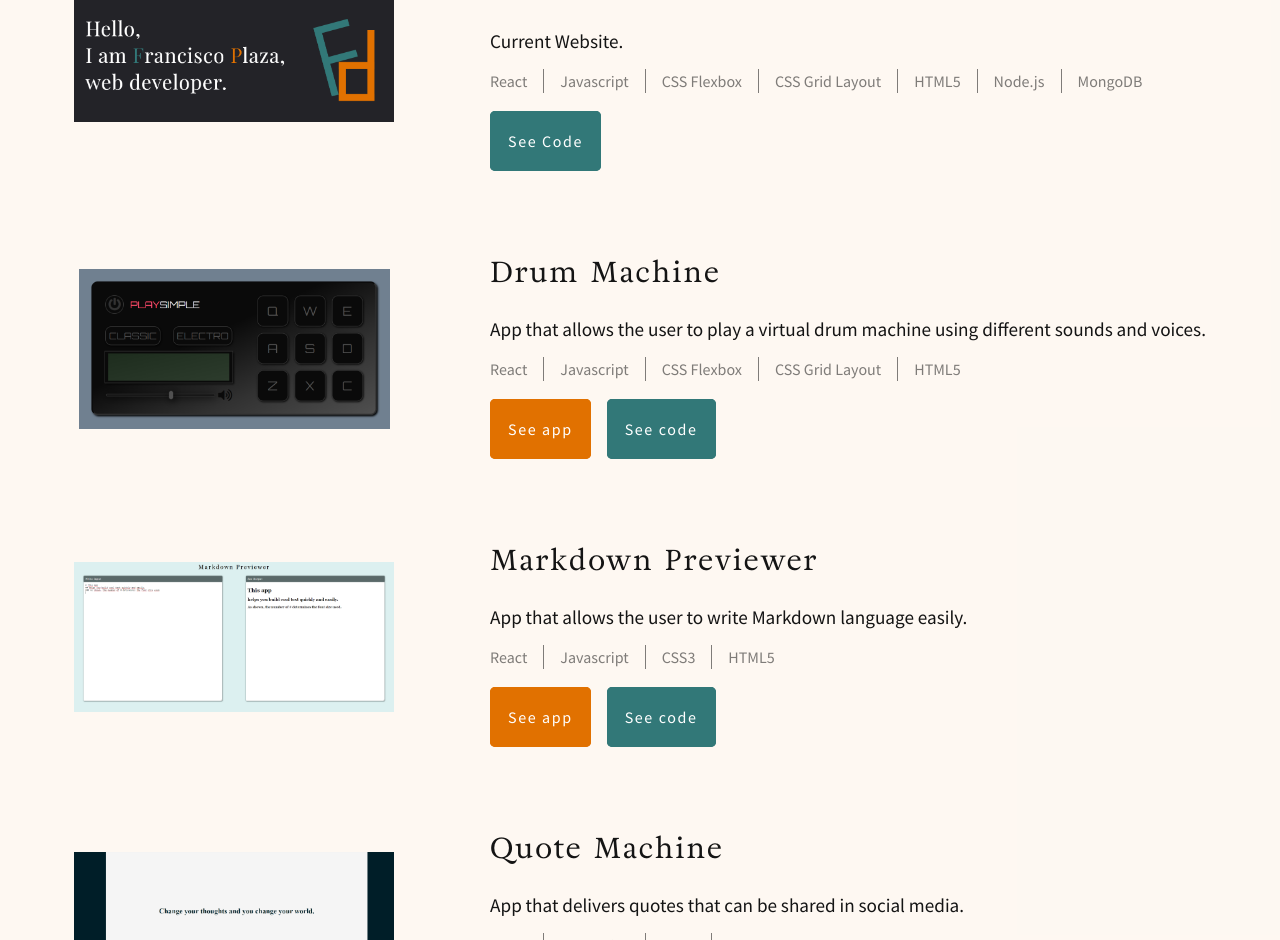
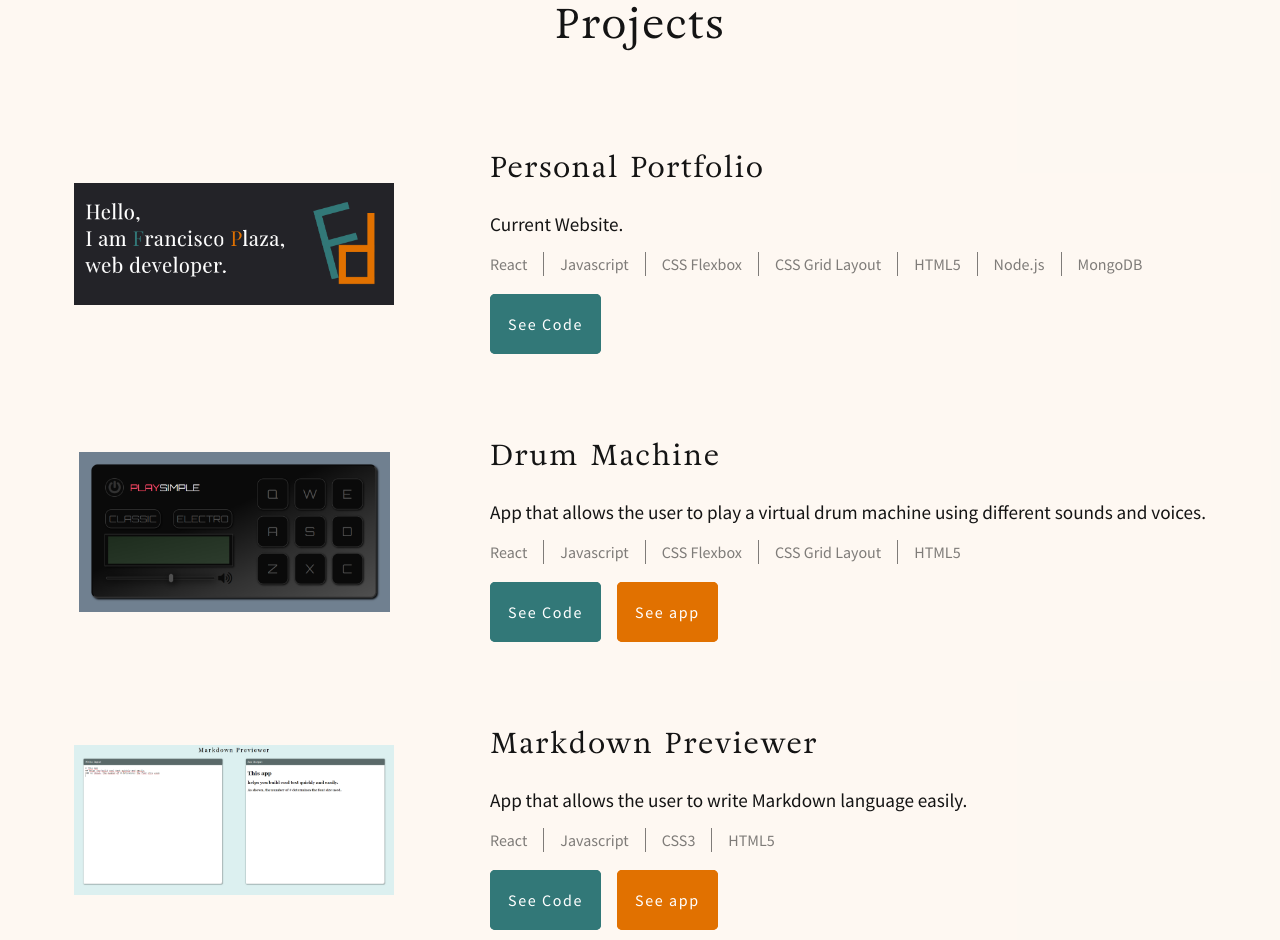
Before and after one commit to fjplaurr/portfolio, a React (Create React App) app in the folder client/: page / in a window 1280 px wide. Shown: the part 1860-2800 px from the top of the page. Built offline with nearby package versions, Linux system fonts and the light colour scheme.

Commit message:
Animation make

```diff
--- a/client/src/components/Nav.css
+++ b/client/src/components/Nav.css
@@ -27,6 +27,10 @@
   transition: 0.2s ease-in-out;
 }
 
+.logoNav{
+  justify-self: left;
+}
+
 @media only screen and (max-width: 767px) {
   .anchorNav {
     padding: 0.5rem 0.5rem;
--- a/client/src/components/Nav.jsx
+++ b/client/src/components/Nav.jsx
@@ -1,4 +1,5 @@
 import React from 'react';
+import personalLogo from '../../images/personalLogo.svg';
 
 
 export default function Nav() {
@@ -9,6 +10,7 @@ export default function Nav() {
                 <a href="#skills" className="anchorNav">Skills</a>
                 <a href="#gridWrapper" className="anchorNav">Portfolio</a>
                 <a href="#footer" className="anchorNav">Contact</a>
+                <a className="anchorNav logoNav"><img src={personalLogo}></img></a>
             </nav>
         </div>
     )
--- /dev/null
+++ b/client/src/components/Project.jsx
@@ -0,0 +1,79 @@
+import React from 'react';
+
+
+export default class Project extends React.Component {
+    constructor(props) {
+        super(props);
+        this.handleHover = this.handleHover.bind(this);
+        this.state = {
+            appearState: 'show'
+        }
+        this.refProject = React.createRef();
+    }
+
+
+    componentDidMount() {
+        window.addEventListener('scroll', this._calcScroll.bind(this));
+    }
+
+    _calcScroll() {
+        var diffHeight = this.refProject.current.getBoundingClientRect().top - window.innerHeight;
+        if (diffHeight < -200) {
+            this.setState({
+                appearState: 'show'
+            });
+        } else {
+            this.setState({
+                appearState: 'hide'
+            });
+        }
+    }
+
+    componentWillUnmount() {
+        window.removeEventListener('scroll', this._calcScroll)
+    }
+
+    handleHover = (e) => {
+        var classN = e.target.className;
+        if (classN.includes('drumMachineImgGif'))
+            e.target.style.backgroundImage = `url("https://res.cloudinary.com/fjplaurr/image/upload/v1568989863/Web%20Development/Images/Portfolio/Drum%20Machine/drumMachineProd.gif?p${new Date().getTime()}")`;
+
+        if (classN.includes('quoteMachineImgGif'))
+            e.target.style.backgroundImage = `url("https://res.cloudinary.com/fjplaurr/image/upload/v1568990523/Web%20Development/Images/Portfolio/Random%20Quote%20Machine/quoteMachineProd_oycuwz.gif?p${new Date().getTime()}")`;
+
+        if (classN.includes('markdownPreviewerGif'))
+            e.target.style.backgroundImage = `url("https://res.cloudinary.com/fjplaurr/image/upload/v1568997796/Web%20Development/Images/Portfolio/Mardown%20Previewer/markdownPreviewerProd_whwafa.gif?p${new Date().getTime()}")`;
+
+        if (classN.includes('personalPortfolioGif'))
+            e.target.style.backgroundImage = `url("https://res.cloudinary.com/fjplaurr/image/upload/v1569061401/Web%20Development/Images/Portfolio/Personal%20Portfolio/personalPortfolioGif_racnqc.gif?p${new Date().getTime()}")`;
+    }
+
+    handleOut = (e) => {
+        e.target.style.backgroundImage = "none";
+    }
+
+    render() {
+        return (
+            <article ref={this.refProject} className={this.state.appearState}>
+                <div onMouseOver={this.handleHover} onMouseOut={this.handleOut} className={`image ${this.props.pngImg}`}  >
+                    <div className={`image imageGif ${this.props.gifImg}`}></div>
+                </div >
+                <div className="projectInfo">
+                    <h3>{this.props.projectName}</h3>
+                    <p>{this.props.projectDescription}</p>
+                    <ul className="technologies">
+                        {this.props.technoUsed.map(
+                            (techno, i) => <li key={i}>{techno}</li>
+                        )}
+                    </ul>
+                    <ul className="appRepoButtons">
+                        <li><a href={this.props.repoLink} target="_blank" className="repoAnchor">See Code</a></li>
+                        {this.props.appLink !== '' &&
+                            <li><a href={this.props.appLink} target="_blank" className="appAnchor" style={{ visibility: this.props.appLink == '' ? "hidden" : "visible" }}>See app</a></li>
+                        }
+                    </ul>
+                </div>
+            </article>
+        )
+    }
+}
--- a/client/src/components/ProjectsContainer.css
+++ b/client/src/components/ProjectsContainer.css
@@ -4,8 +4,8 @@
   justify-content: center;
   align-items: center;
   background-color: var(--white);
-  padding-bottom: 5rem;
-  padding-top: 6rem;
+  padding-bottom: 10rem;
+  padding-top: 14rem;
   background-color: rgb(225, 113, 0, 0.05);
 }
 
@@ -14,6 +14,21 @@
   flex-direction: column;
   justify-content: center;
   align-items: center;
+}
+
+.show {
+  animation: showX 1s;
+}
+
+.hide {
+  transition: opacity 1s;
+  opacity: 0;
+}
+
+@keyframes opaci {
+  to {
+    opacity: 0;
+  }
 }
 
 .projects article {
@@ -61,8 +76,17 @@
   box-sizing: border-box;
 }
 
+@keyframes showX {
+  from {
+    transform: translateX(-1000px);
+  }
+  to {
+    transform: translateX(0px);
+  }
+}
+
 .gridWrapper h2 {
-  padding: 0 0 1.5rem 0;
+  padding: 2rem 0 3rem 0;
   color: var(--black);
 }
 
@@ -86,7 +110,6 @@
   border: 2px solid rgb(50, 120, 120, 1);
   color: white;
   background-color: var(--green);
-
 }
 
 .appAnchor {
--- a/client/src/components/ProjectsContainer.jsx
+++ b/client/src/components/ProjectsContainer.jsx
@@ -1,118 +1,29 @@
 import React from 'react';
+import Project from './Project';
 
 
 
 export default class ProjectsContainer extends React.Component {
     constructor(props) {
         super(props);
-        this.handleHover = this.handleHover.bind(this);
-    }
-
-    handleHover = (e) => {
-        var classN = e.target.className;
-        if (classN.includes('drumMachineImgGif'))
-            e.target.style.backgroundImage = `url("https://res.cloudinary.com/fjplaurr/image/upload/v1568989863/Web%20Development/Images/Portfolio/Drum%20Machine/drumMachineProd.gif?p${new Date().getTime()}")`;
-
-        if (classN.includes('quoteMachineImgGif'))
-            e.target.style.backgroundImage = `url("https://res.cloudinary.com/fjplaurr/image/upload/v1568990523/Web%20Development/Images/Portfolio/Random%20Quote%20Machine/quoteMachineProd_oycuwz.gif?p${new Date().getTime()}")`;
-
-        if (classN.includes('markdownPreviewerGif'))
-            e.target.style.backgroundImage = `url("https://res.cloudinary.com/fjplaurr/image/upload/v1568997796/Web%20Development/Images/Portfolio/Mardown%20Previewer/markdownPreviewerProd_whwafa.gif?p${new Date().getTime()}")`;
-
-        if (classN.includes('personalPortfolioGif'))
-            e.target.style.backgroundImage = `url("https://res.cloudinary.com/fjplaurr/image/upload/v1569061401/Web%20Development/Images/Portfolio/Personal%20Portfolio/personalPortfolioGif_racnqc.gif?p${new Date().getTime()}")`;
-    }
-
-    handleOut = (e) => {
-        e.target.style.backgroundImage = "none";
+        this.refProject = React.createRef();
     }
 
     render() {
         return (
             <div className="gridWrapper" id="gridWrapper">
                 <h2>Projects</h2>
-                <div className="projects">
-                    <article>
-                        <div onMouseOver={this.handleHover} onMouseOut={this.handleOut} className="image portfolioImgPng">
-                            <div className="image imageGif personalPortfolioGif"></div>
-                        </div >
-                        <div className="projectInfo">
-                            <h3>Personal Portfolio</h3>
-                            <p>Current Website.</p>
-                            <ul className="technologies">
-                                <li>React</li>
-                                <li>Javascript</li>
-                                <li>CSS Flexbox</li>
-                                <li>CSS Grid Layout</li>
-                                <li>HTML5</li>
-                                <li>Node.js</li>
-                                <li>MongoDB</li>
-                            </ul>
-                            <ul className="appRepoButtons">
-                                <li><a href="https://github.com/fjplaurr/personal-portfolio" target="_blank" className="repoAnchor">See Code</a></li>
-                            </ul>
-                        </div>
-                    </article>
-                    <article>
-                        <div onMouseOver={this.handleHover} onMouseOut={this.handleOut} className="image drumMachineImgPng">
-                            <div className="image imageGif drumMachineImgGif"></div>
-                        </div >
-                        <div className="projectInfo">
-                            <h3>Drum Machine</h3>
-                            <p>App that allows the user to play a virtual drum machine using different sounds and voices.</p>
-                            <ul className="technologies">
-                                <li>React</li>
-                                <li>Javascript</li>
-                                <li>CSS Flexbox</li>
-                                <li>CSS Grid Layout</li>
-                                <li>HTML5</li>
-                            </ul>
-                            <ul className="appRepoButtons">
-                                <li><a href="https://codepen.io/fjplaurr/full/GVQbQe" target="_blank" className="appAnchor">See app</a></li>
-                                <li><a href="https://github.com/fjplaurr/drumMachine" target="_blank" className="repoAnchor">See code</a></li>
-                            </ul>
-                        </div>
-                    </article>
-                    <article>
-                        <div onMouseOver={this.handleHover} onMouseOut={this.handleOut} className="image markdownPreviewerPng">
-                            <div className="image imageGif markdownPreviewerGif"></div>
-                        </div >
-                        <div className="projectInfo">
-                            <h3>Markdown Previewer</h3>
-                            <p>App that allows the user to write Markdown language easily.</p>
-                            <ul className="technologies">
-                                <li>React</li>
-                                <li>Javascript</li>
-                                <li>CSS3</li>
-                                <li>HTML5</li>
-                            </ul>
-                            <ul className="appRepoButtons">
-                                <li><a href="https://codepen.io/fjplaurr/full/qzwxPy" target="_blank" className="appAnchor">See app</a></li>
-                                <li><a href="https://github.com/fjplaurr/reactMarkdownPreviewer" target="_blank" className="repoAnchor">See code</a></li>
-                            </ul>
-                        </div>
-                    </article>
-                    <article>
-                        <div onMouseOver={this.handleHover} onMouseOut={this.handleOut} className="image quoteMachineImgPng">
-                            <div className="image imageGif quoteMachineImgGif"></div>
-                        </div >
-                        <div className="projectInfo">
-                            <h3>Quote Machine</h3>
-                            <p>App that delivers quotes that can be shared in social media.</p>
-                            <ul className="technologies">
-                                <li>React</li>
-                                <li>Javascript</li>
-                                <li>CSS3</li>
-                                <li>HTML5</li>
-                            </ul>
-                            <ul className="appRepoButtons">
-                                <li><a href="https://codepen.io/fjplaurr/full/pmwQWz" target="_blank" className="appAnchor">See app</a></li>
-                                <li><a href="https://github.com/fjplaurr/quoteMachine" target="_blank" className="repoAnchor">See code</a></li>
-                            </ul>
-                        </div>
-                    </article>
+                <div className="projects" >
+                    <Project pngImg={"portfolioImgPng"} gifImg='personalPortfolioGif' projectName='Personal Portfolio' projectDescription='Current Website.'
+                        technoUsed={['React', 'Javascript', 'CSS Flexbox', 'CSS Grid Layout', 'HTML5', 'Node.js', 'MongoDB']} appLink='' repoLink='https://github.com/fjplaurr/personal-portfolio'></Project>
+                    <Project pngImg={"drumMachineImgPng"} gifImg='drumMachineImgGif' projectName='Drum Machine' projectDescription='App that allows the user to play a virtual drum machine using different sounds and voices.'
+                        technoUsed={['React', 'Javascript', 'CSS Flexbox', 'CSS Grid Layout', 'HTML5']} appLink='https://codepen.io/fjplaurr/full/GVQbQe' repoLink='https://github.com/fjplaurr/drumMachine'></Project>
+                    <Project pngImg={"markdownPreviewerPng"} gifImg='markdownPreviewerGif' projectName='Markdown Previewer' projectDescription='App that allows the user to write Markdown language easily.'
+                        technoUsed={['React', 'Javascript', 'CSS3', 'HTML5']} appLink='https://codepen.io/fjplaurr/full/qzwxPy' repoLink='https://github.com/fjplaurr/reactMarkdownPreviewer'></Project>
+                    <Project pngImg={"quoteMachineImgPng"} gifImg='quoteMachineImgGif' projectName='Quote Machine' projectDescription='App that delivers quotes that can be shared in social media.'
+                        technoUsed={['React', 'Javascript', 'CSS3', 'HTML5']} appLink='https://codepen.io/fjplaurr/full/pmwQWz' repoLink='https://github.com/fjplaurr/quoteMachine'></Project>
                 </div>
-            </div>
+            </div >
         )
     }
 }
--- a/client/src/components/Skills.css
+++ b/client/src/components/Skills.css
@@ -7,7 +7,6 @@
   min-height: 50vh;
   padding: 5rem 0;
   background-color: rgb(50, 120, 120, 0.05);
-  border-bottom: solid 1px rgb(0, 0, 0, 0.2);
 }
 
 .skills * {
--- a/client/src/components/Skills.jsx
+++ b/client/src/components/Skills.jsx
@@ -61,19 +61,23 @@ export default function Skills() {
                             <img src={mysqlLogo} alt="MySQL logo"></img>
                             <p>MySQL</p>
                         </a></div></li>
+                        {/*
                         <li><div><a href="https://www.microsoft.com/sql-server" target="_blank">
                             <img src={SQLServerLogo} alt="SQL Server logo"></img>
                             <p>SQL Server</p>
                         </a></div></li>
+                        */}
                     </ul>
                 </div>
                 <div className="skillList">
                     <h3 className="listHeading">Other Technologies</h3>
                     <ul className="logoList">
+                        {/*
                         <li><div><a href="https://docs.microsoft.com/dotnet/csharp" target="_blank">
                             <img src={CSharpLogo} alt="C# logo"></img>
                             <p>C#</p>
                         </a></div></li>
+                          */}
                         <li><div><a href="https://www.java.com" target="_blank">
                             <img src={javaLogo} alt="Java logo"></img>
                             <p>Java</p>
```
Also changed, not shown: client/src/components/Intro.css (+4 -6 lines).
